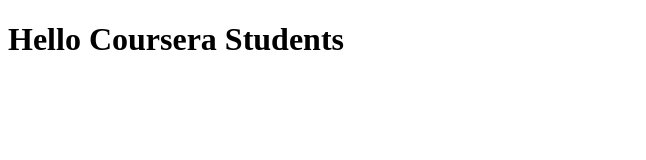
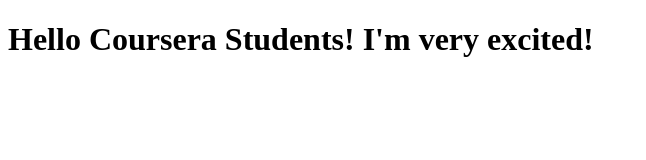
Before and after one commit to wavegate/coursera-test, a plain HTML site: page index.html in a window 1280 px wide. Shown: the whole page, without its empty margins (0-646 px from the left). Drawn offline with Linux system fonts and the light colour scheme.

Commit message:
Next step.

```diff
--- a/index.html
+++ b/index.html
@@ -5,6 +5,6 @@
     <title>Hello Coursera</title>
   </head>
   <body>
-    <h1>Hello Coursera Students</h1>
+    <h1>Hello Coursera Students! I'm very excited!</h1>
   </body>
 </html>
```
